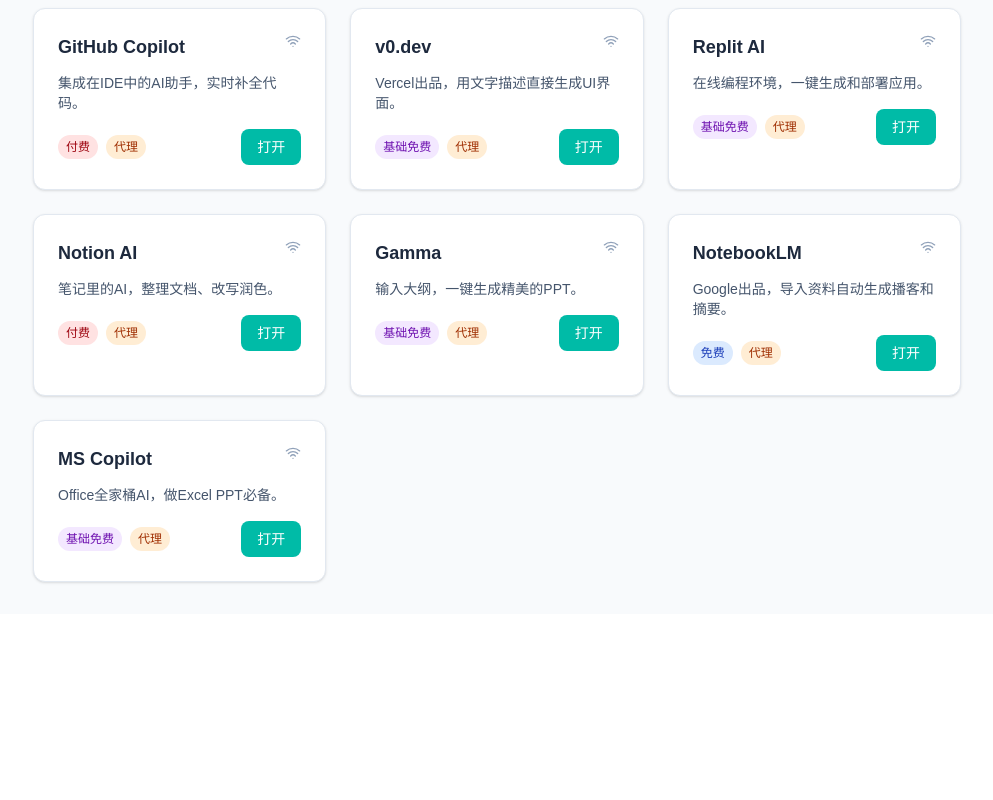
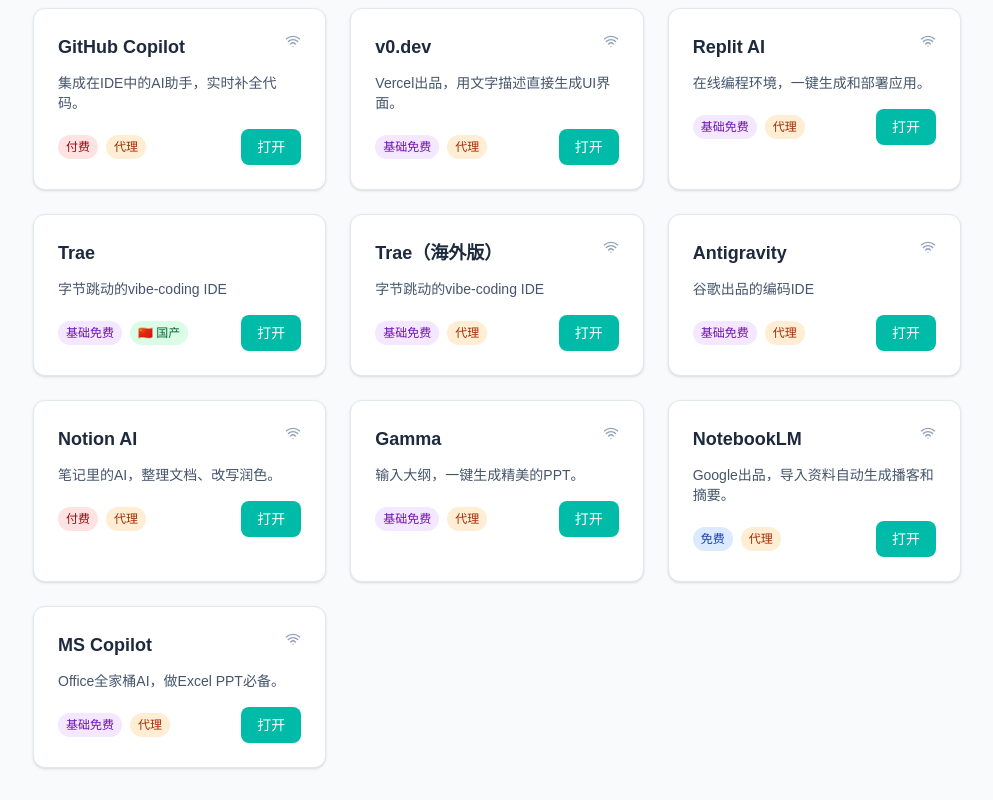
Before and after one commit to Sherlock-Shuang/AI-navigator, a Next.js app: page / in a window 1280 px wide. Shown: the part 2149-2949 px from the top of the page, without its empty margins (287-1280 px from the left). Before the commit the page ends 2763 px from the top, so only its background shows below. Built offline with nearby package versions, Linux system fonts and the light colour scheme.

Commit message:
新增了一些类别

```diff
--- a/src/data/tools.ts
+++ b/src/data/tools.ts
@@ -45,6 +45,9 @@
   { id: "github-copilot", name: "GitHub Copilot", desc: "集成在IDE中的AI助手，实时补全代码。", category: "代码", url: "https://github.com/features/copilot", tags: ["付费", "代理"] },
   { id: "v0", name: "v0.dev", desc: "Vercel出品，用文字描述直接生成UI界面。", category: "代码", url: "https://v0.dev", tags: ["基础免费", "代理"] },
   { id: "replit", name: "Replit AI", desc: "在线编程环境，一键生成和部署应用。", category: "代码", url: "https://replit.com", tags: ["基础免费", "代理"] },
+  { id: "trae", name: "Trae", desc: "字节跳动的vibe-coding IDE", category: "代码", url: "https://www.trae.cn", tags: ["基础免费", "国产"] },
+  { id: "trae（海外版）", name: "Trae（海外版）", desc: "字节跳动的vibe-coding IDE", category: "代码", url: "https://www.trae.ai", tags: ["基础免费", "代理"] },
+  { id: "antigravity", name: "Antigravity", desc: "谷歌出品的编码IDE", category: "代码", url: "https://antigravity.google", tags: ["基础免费", "代理"] },
 
   { id: "notion-ai", name: "Notion AI", desc: "笔记里的AI，整理文档、改写润色。", category: "生产力", url: "https://www.notion.so", tags: ["付费", "代理"] },
   { id: "gamma", name: "Gamma", desc: "输入大纲，一键生成精美的PPT。", category: "生产力", url: "https://gamma.app", tags: ["基础免费", "代理"] },
```
